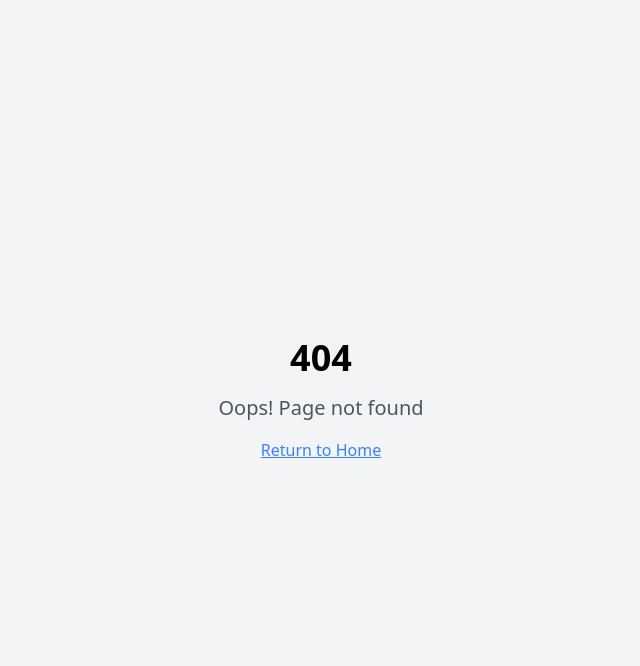
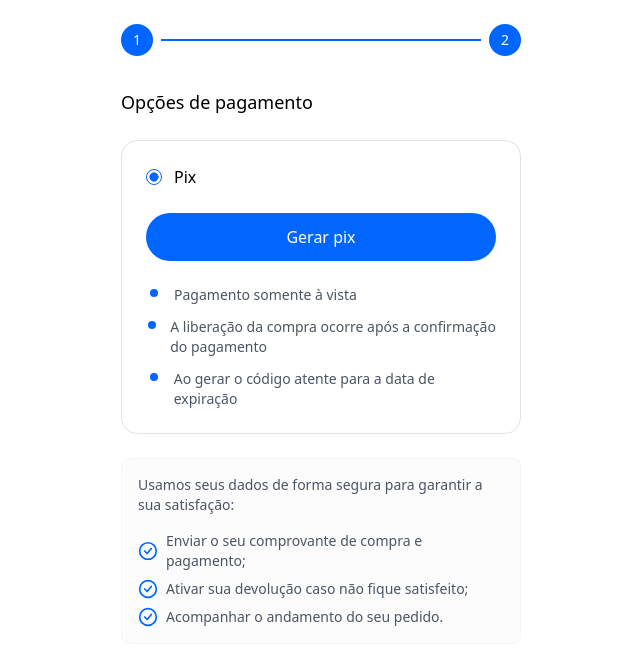
Before and after one commit to aldrichgg/pixel-perfect-checkout, a React (Vite) app: page /payment in a window 1280 px wide. Before the commit this address had no page. Shown: the top 666 px of the page, without its empty margins (319-959 px from the left). Built offline with nearby package versions, Linux system fonts and the light colour scheme.

Commit message:
Implement payment step transition
Add functionality to transition to the payment step when the payment button is clicked in the checkout form. This includes recreating the UI for the second part of the payment process.
[skip gpt_engineer]

```diff
--- a/src/App.tsx
+++ b/src/App.tsx
@@ -4,6 +4,7 @@ import { TooltipProvider } from "@/components/ui/tooltip";
 import { QueryClient, QueryClientProvider } from "@tanstack/react-query";
 import { BrowserRouter, Routes, Route } from "react-router-dom";
 import Index from "./pages/Index";
+import Payment from "./pages/Payment";
 import NotFound from "./pages/NotFound";
 
 const queryClient = new QueryClient();
@@ -16,7 +17,7 @@ const App = () => (
       <BrowserRouter>
         <Routes>
           <Route path="/" element={<Index />} />
-          {/* ADD ALL CUSTOM ROUTES ABOVE THE CATCH-ALL "*" ROUTE */}
+          <Route path="/payment" element={<Payment />} />
           <Route path="*" element={<NotFound />} />
         </Routes>
       </BrowserRouter>
--- a/src/components/CheckoutForm.tsx
+++ b/src/components/CheckoutForm.tsx
@@ -1,11 +1,14 @@
 import React from 'react';
+import { useNavigate } from 'react-router-dom';
 import ProgressIndicator from './ProgressIndicator';
 import SecurityInfo from './SecurityInfo';
 
 const CheckoutForm = () => {
+  const navigate = useNavigate();
+
   return (
     <div className="max-w-md mx-auto p-6">
-      <ProgressIndicator />
+      <ProgressIndicator currentStep={1} />
       <div className="mt-8">
         <h2 className="text-lg font-medium mb-6">Dados pessoais</h2>
         <form className="space-y-4">
@@ -38,6 +41,7 @@ const CheckoutForm = () => {
           <SecurityInfo />
           <button
             type="button"
+            onClick={() => navigate('/payment')}
             className="w-full bg-primary text-white rounded-full py-3 px-6 mt-6 flex items-center justify-center space-x-2 hover:bg-primary/90 transition-colors"
           >
             <span>Pagamento</span>
--- a/src/components/ProgressIndicator.tsx
+++ b/src/components/ProgressIndicator.tsx
@@ -1,14 +1,18 @@
 import React from 'react';
 
-const ProgressIndicator = () => {
+interface ProgressIndicatorProps {
+  currentStep?: number;
+}
+
+const ProgressIndicator = ({ currentStep = 1 }: ProgressIndicatorProps) => {
   return (
     <div className="flex items-center">
       <div className="flex items-center flex-1">
-        <div className="w-8 h-8 rounded-full bg-primary text-white flex items-center justify-center text-sm">
+        <div className={`w-8 h-8 rounded-full ${currentStep >= 1 ? 'bg-primary text-white' : 'bg-progress-inactive text-gray-500'} flex items-center justify-center text-sm`}>
           1
         </div>
-        <div className="progress-line bg-primary"></div>
-        <div className="w-8 h-8 rounded-full bg-progress-inactive text-gray-500 flex items-center justify-center text-sm">
+        <div className={`progress-line ${currentStep >= 2 ? 'bg-primary' : 'bg-progress-inactive'}`}></div>
+        <div className={`w-8 h-8 rounded-full ${currentStep >= 2 ? 'bg-primary text-white' : 'bg-progress-inactive text-gray-500'} flex items-center justify-center text-sm`}>
           2
         </div>
       </div>
--- /dev/null
+++ b/src/pages/Payment.tsx
@@ -0,0 +1,56 @@
+import { RadioGroup, RadioGroupItem } from "@/components/ui/radio-group";
+import ProgressIndicator from "@/components/ProgressIndicator";
+import SecurityInfo from "@/components/SecurityInfo";
+
+const Payment = () => {
+  return (
+    <div className="max-w-md mx-auto p-6">
+      <ProgressIndicator currentStep={2} />
+      <div className="mt-8">
+        <h2 className="text-lg font-medium mb-6">Opções de pagamento</h2>
+        <div className="space-y-6">
+          <div className="bg-white rounded-2xl p-6 border border-border">
+            <RadioGroup defaultValue="pix" className="space-y-4">
+              <div className="flex items-center space-x-3">
+                <RadioGroupItem value="pix" id="pix" />
+                <label htmlFor="pix" className="text-base">Pix</label>
+              </div>
+            </RadioGroup>
+
+            <div className="mt-6">
+              <button
+                className="w-full bg-primary text-white rounded-full py-3 font-medium hover:bg-primary/90 transition-colors"
+              >
+                Gerar pix
+              </button>
+            </div>
+
+            <div className="mt-6 space-y-3">
+              <div className="flex items-start space-x-3">
+                <div className="w-4 h-4 mt-1">
+                  <div className="w-2 h-2 bg-primary rounded-full mx-auto" />
+                </div>
+                <span className="text-sm text-gray-600">Pagamento somente à vista</span>
+              </div>
+              <div className="flex items-start space-x-3">
+                <div className="w-4 h-4 mt-1">
+                  <div className="w-2 h-2 bg-primary rounded-full mx-auto" />
+                </div>
+                <span className="text-sm text-gray-600">A liberação da compra ocorre após a confirmação do pagamento</span>
+              </div>
+              <div className="flex items-start space-x-3">
+                <div className="w-4 h-4 mt-1">
+                  <div className="w-2 h-2 bg-primary rounded-full mx-auto" />
+                </div>
+                <span className="text-sm text-gray-600">Ao gerar o código atente para a data de expiração</span>
+              </div>
+            </div>
+          </div>
+          <SecurityInfo />
+        </div>
+      </div>
+    </div>
+  );
+};
+
+export default Payment;
```
